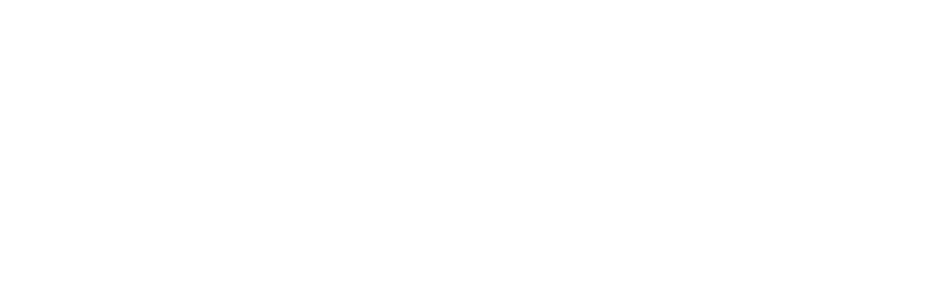
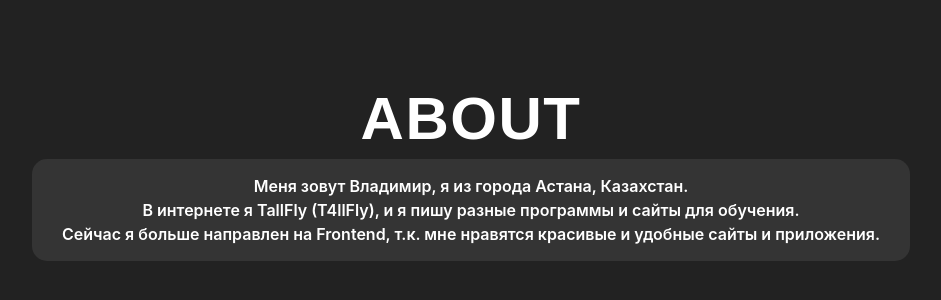
Before and after one commit to t4llfly/t4llfly.github.io, a React (Create React App) app: page /about in a window 1280 px wide. Before the commit this address had no page. Shown: the part 228-528 px from the top of the page, without its empty margins (169-1110 px from the left). Built offline with nearby package versions, Linux system fonts and the light colour scheme.

Commit message:
добавил страницу обо мне

```diff
--- a/src/App.tsx
+++ b/src/App.tsx
@@ -4,6 +4,7 @@
 import './App.css';
 import ProjectsPage from "./pages/ProjectsPage";
 import MainPage from "./pages/MainPage";
+import AboutPage from "./pages/AboutPage";
 
 function App() {
   return (
@@ -13,6 +14,7 @@
           <Routes>
             <Route path="/" Component={MainPage}/>
             <Route path="/projects" Component={ProjectsPage}/>
+            <Route path="/about" Component={AboutPage}/>
           </Routes>
         </div>
       </Router>
--- /dev/null
+++ b/src/pages/AboutPage.tsx
@@ -0,0 +1,44 @@
+import React from "react"
+import {Box, Flex, Heading, Text} from "@chakra-ui/react";
+import {Link} from "react-router-dom";
+
+function AboutPage() {
+    return(
+        <Flex
+            alignItems='center'
+            bg="#222222"
+            color="white"
+            minH="100vh"
+            p="4"
+            justifyContent="center"
+            flexDirection="column"
+        >
+            <Heading
+                as={Link} to="/"
+                fontSize={["4xl", "5xl", "6xl"]}
+                fontFamily="sans-serif"
+                letterSpacing="wide"
+                fontWeight="800"
+                mb="1"
+            >
+                ABOUT
+            </Heading>
+            <Box
+                bg="#343434"
+                borderRadius="15px"
+                flexDirection={["row", "row"]}
+                justifyContent={["center", "space-between"]}
+                alignItems={["center", "flex-end"]}
+            >
+                <Text fontWeight="600" ml="30" mr="30" mt="15px" mb="15px" textAlign="center">
+                    Меня зовут Владимир, я из города Астана, Казахстан.
+                    <br/>
+                    В интернете я TallFly (T4llFly), и я пишу разные программы и сайты для обучения.
+                    <br/>
+                    Сейчас я больше направлен на Frontend, т.к. мне нравятся красивые и удобные сайты и приложения.
+                </Text>
+            </Box>
+        </Flex>
+    )
+}
+export default AboutPage;
--- a/src/pages/MainPage.tsx
+++ b/src/pages/MainPage.tsx
@@ -1,5 +1,5 @@
 import React from "react"
-import {Button, Flex, Heading, IconButton, Stack} from "@chakra-ui/react";
+import {Button, Flex, Heading, IconButton, Stack, Text} from "@chakra-ui/react";
 import {FaBriefcase, FaDollarSign, FaTelegramPlane, FaTwitch, FaVk} from "react-icons/fa";
 import {Link} from "react-router-dom";
 
@@ -107,6 +107,16 @@
                     display={["flex", "none"]}
                 />
             </Stack>
+            <Text
+                mt="3"
+                as={Link} to="/about"
+                fontFamily="sans-serif"
+                fontSize="md"
+                fontWeight="600"
+                color="#343434"
+            >
+                about me /
+            </Text>
         </Flex>
     )
 }
```
